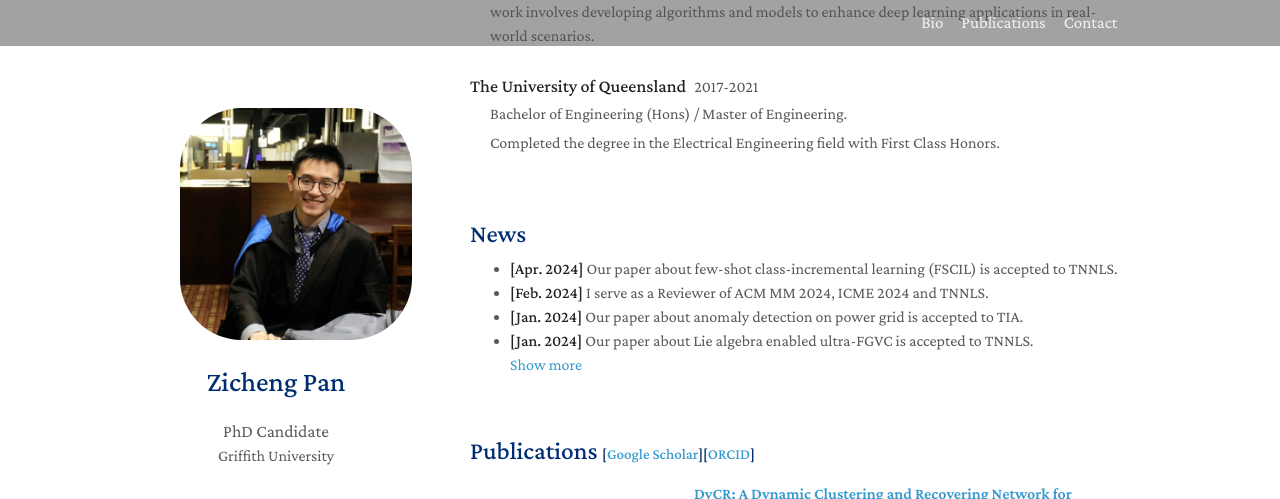
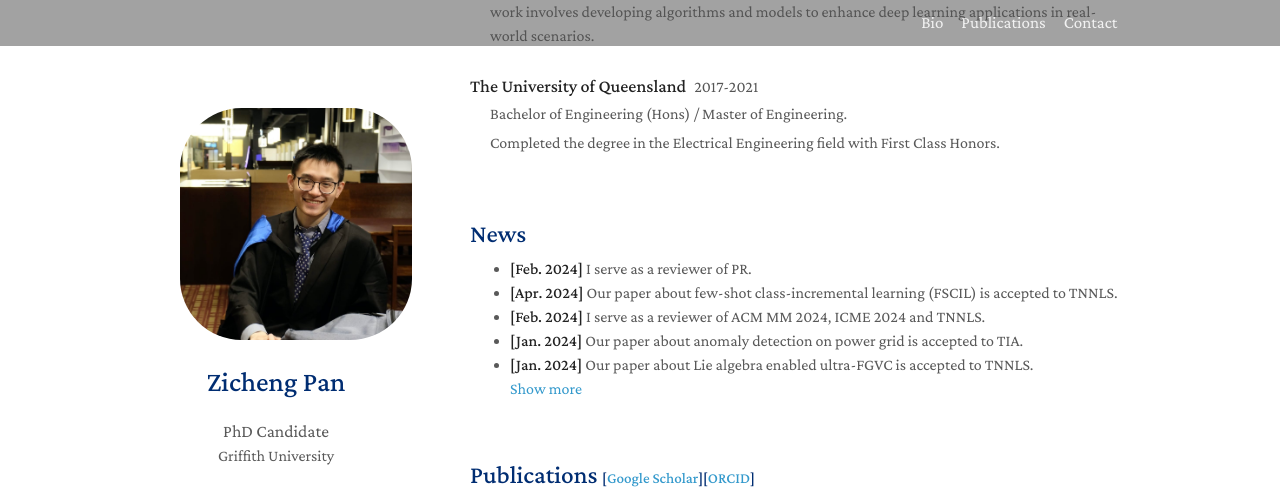
Before and after one commit to zichengpan/zichengpan.github.io, a Jekyll site: the page built from index.md, in a window 1280 px wide and 900 px high, scrolled down 385 px, cut to the strip 0-499 px from the top of the window. Built offline with Jekyll 4.4.1, drawn with Linux system fonts in a browser that asks for light colours; a style sheet for code colours, icons or effects is not loaded; some of the changed text lies outside the part shown.

Commit message:
updatev6

```diff
--- a/_includes/news.md
+++ b/_includes/news.md
@@ -3,15 +3,16 @@
 <h2 style="margin: 60px 0px 10px;">News</h2>
 
 <ul>
+<li><strong>[Feb. 2024]</strong> I serve as a reviewer of PR.</li>
 <li><strong>[Apr. 2024]</strong> Our paper about few-shot class-incremental learning (FSCIL) is accepted to TNNLS.</li>
-<li><strong>[Feb. 2024]</strong> I serve as a Reviewer of ACM MM 2024, ICME 2024 and TNNLS.</li>
+<li><strong>[Feb. 2024]</strong> I serve as a reviewer of ACM MM 2024, ICME 2024 and TNNLS.</li>
 <li><strong>[Jan. 2024]</strong> Our paper about anomaly detection on power grid is accepted to TIA.</li>
 <li><strong>[Jan. 2024]</strong> Our paper about Lie algebra enabled ultra-FGVC is accepted to TNNLS.</li>
 
 <a href="javascript:toggle_vis('newsmore')">Show more</a>
 <div id="newsmore" style="display:none">
 
-<li><strong>[Dec. 2023]</strong> I serve as a Reviewer of CVPR 2024.</li>
+<li><strong>[Dec. 2023]</strong> I serve as a reviewer of CVPR 2024.</li>
 <li><strong>[Jun. 2023]</strong> Our ARC Research Hub has won the 2023 Global Innovation and Entrepreneurship Team of the Year (Rising Star) Award.</li>
 <li><strong>[Oct. 2022]</strong> Our paper about incremental learning on ultra-FGVC is accepted to WACV.</li>
 <!-- <li><strong>[Sep. 2021]</strong> Our paper about fine-grained classification is accepted to DICTA.</li> -->
--- a/_includes/services.md
+++ b/_includes/services.md
@@ -35,5 +35,6 @@
 <ul style="margin:0 0 20px;">
 
   <li>IEEE Transactions on Neural Networks and Learning Systems (TNNLS)</li>
+  <li>Pattern Recognition (PR)</li>
 
 </ul>
```
Also changed, not shown: 1 other file.
